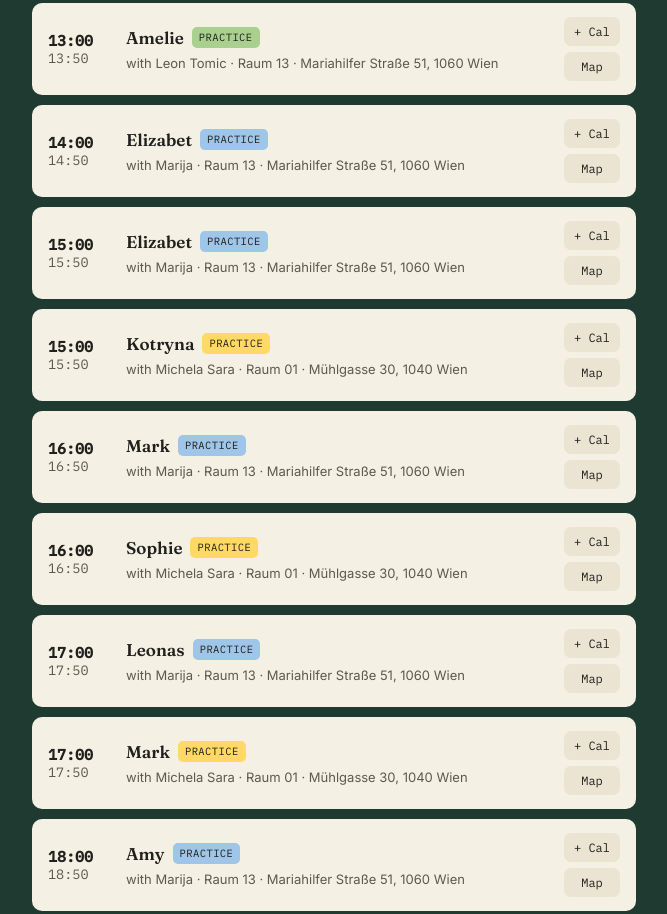
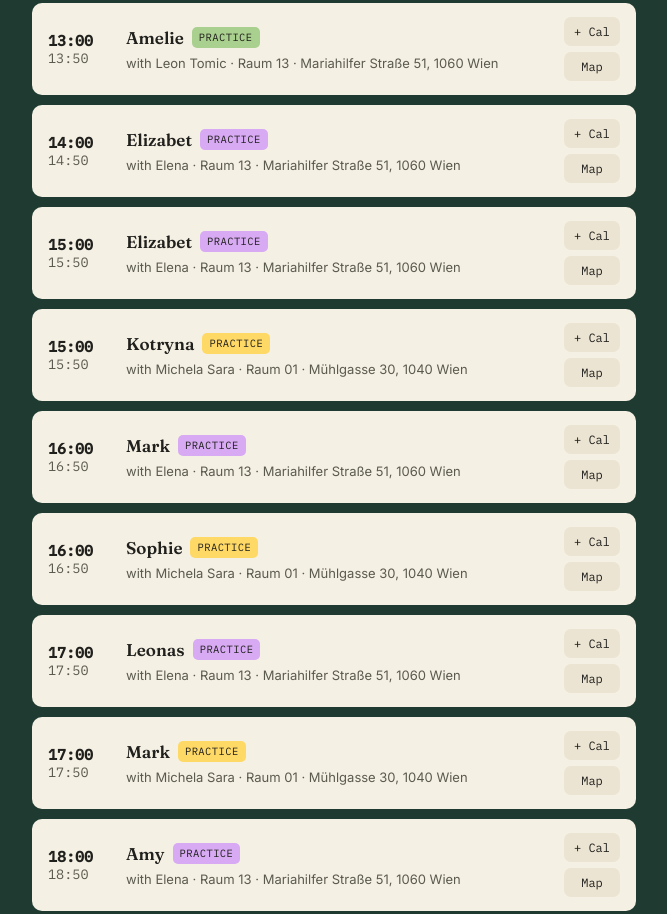
Before and after one commit to marijus-ravickas/vienna26, a plain HTML site: page index.html in a window 1280 px wide. Shown: the part 4173-5087 px from the top of the page, without its empty margins (306-973 px from the left). Drawn offline with Linux system fonts and the light colour scheme.

Commit message:
Update Elena lessons on 8th

```diff
--- a/index.html
+++ b/index.html
@@ -859,7 +859,7 @@
     "start": "14:00",
     "room": "13",
     "category": "Practice",
-    "teacher": "Marija",
+    "teacher": "Elena",
     "group": false,
     "student": "Elizabet"
   },
@@ -868,7 +868,7 @@
     "start": "15:00",
     "room": "13",
     "category": "Practice",
-    "teacher": "Marija",
+    "teacher": "Elena",
     "group": false,
     "student": "Elizabet"
   },
@@ -886,7 +886,7 @@
     "start": "16:00",
     "room": "13",
     "category": "Practice",
-    "teacher": "Marija",
+    "teacher": "Elena",
     "group": false,
     "student": "Mark"
   },
@@ -904,7 +904,7 @@
     "start": "17:00",
     "room": "13",
     "category": "Practice",
-    "teacher": "Marija",
+    "teacher": "Elena",
     "group": false,
     "student": "Leonas"
   },
@@ -922,7 +922,7 @@
     "start": "18:00",
     "room": "13",
     "category": "Practice",
-    "teacher": "Marija",
+    "teacher": "Elena",
     "group": false,
     "student": "Amy"
   },
```
